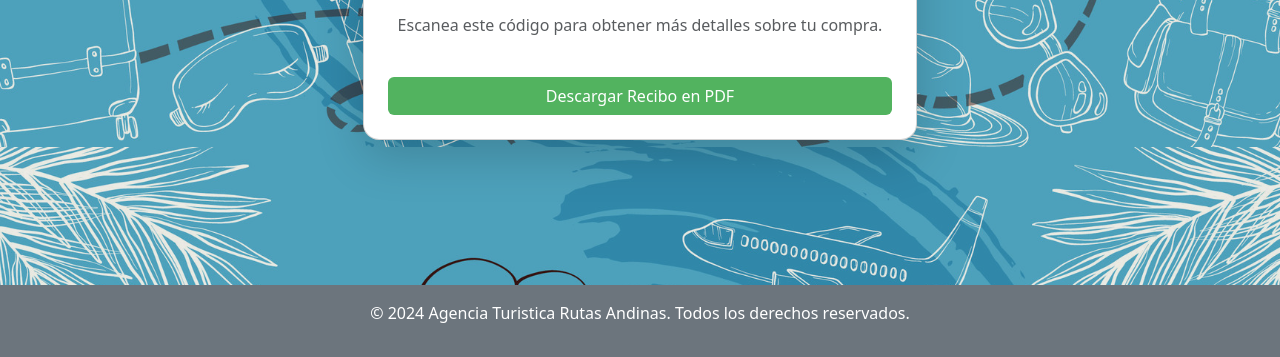
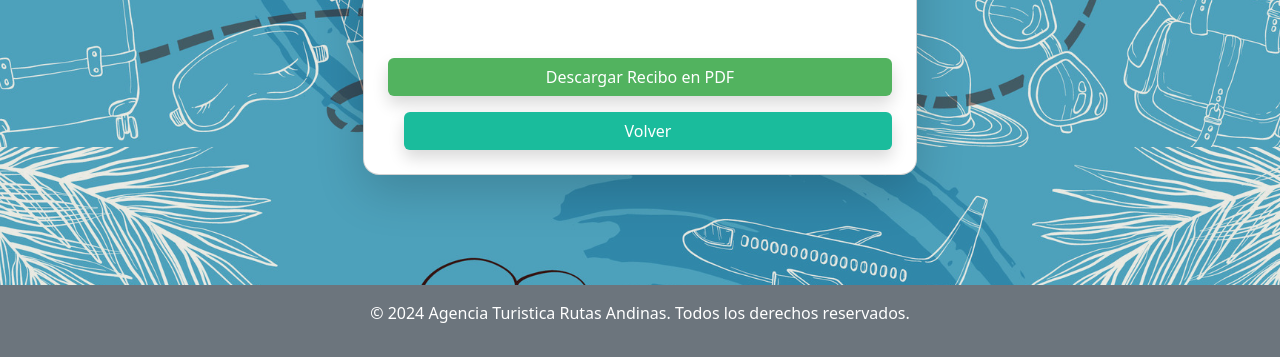
Before and after one commit to CRICAPOGA/Rutas_andinas, a Django app: template RutasAndinas/Sales/templates/receipt.html in a window 1280 px wide. Shown: the part 653-1010 px from the top of the page. Run offline with Django 5.2, Linux system fonts and the light colour scheme; the template is opened without the code that fills it, so the values that code supplies are empty.

Commit message:
add - diseño botones de pagos

```diff
--- a/RutasAndinas/Sales/templates/receipt.html
+++ b/RutasAndinas/Sales/templates/receipt.html
@@ -30,9 +30,8 @@
 
         <!-- Botón para descargar el recibo -->
         <div class="d-grid">
-            <a href="{% url 'sales:generate_pdf_receipt' sale_id=sale.sale_id %}" class="btn" style="background-color: #52b35f; color: white;">
-                Descargar Recibo en PDF
-            </a>
+            <a href="{% url 'sales:generate_pdf_receipt' sale_id=sale.sale_id %}" class="btn shadow w-auto px-5 mt-3" style="background-color: #52b35f; color: white;"> Descargar Recibo en PDF</a>
+            <a href="{% url 'catalog' %}" class="btn shadow w-auto px-5 mt-3 ms-3" style="background-color: #1ABC9C; color: white;">Volver</a>
         </div>
     </div>
 </div>
```
Also changed, not shown: RutasAndinas/Sales/templates/create_sale.html (+4 -3 lines), RutasAndinas/RutasAndinas.db.
